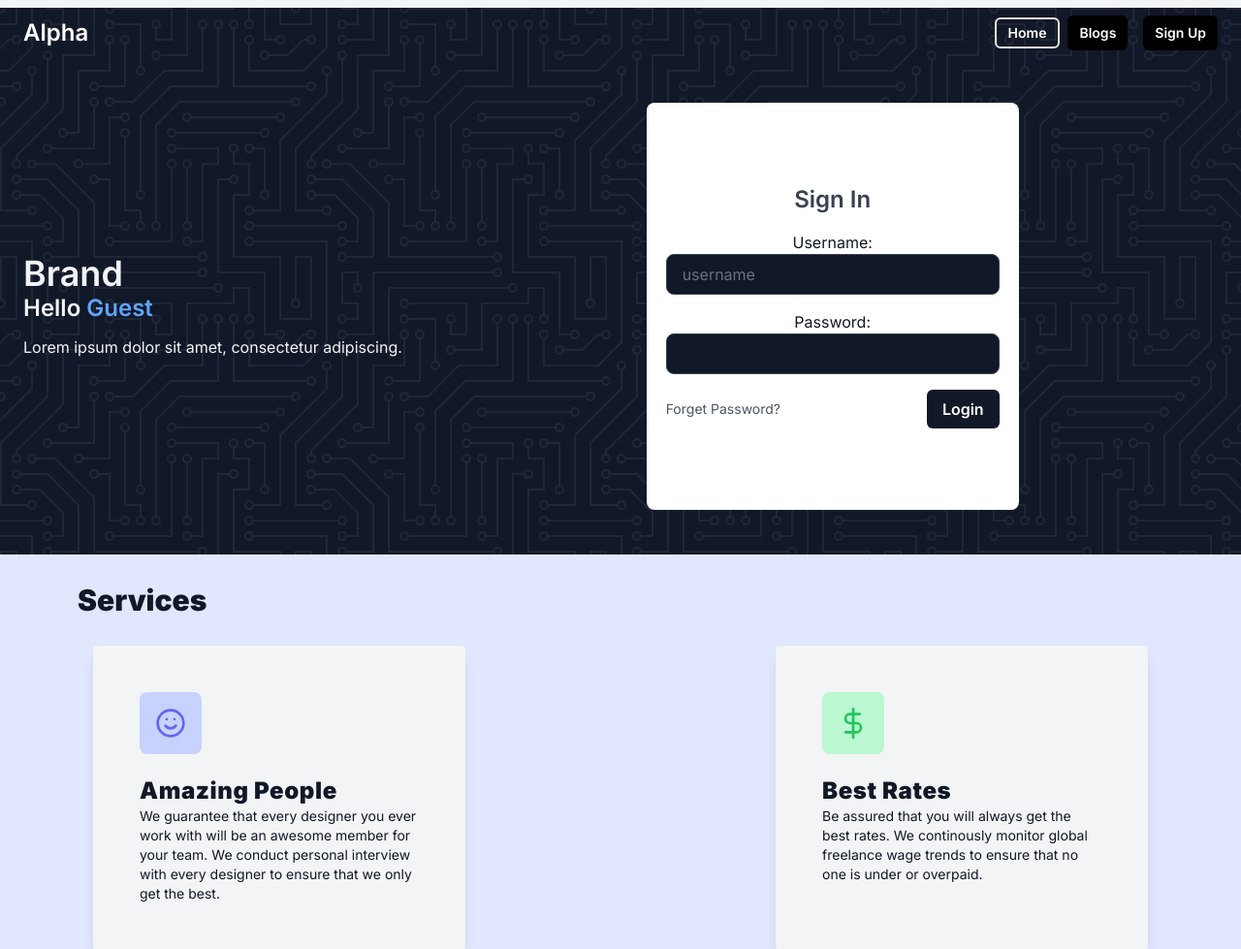
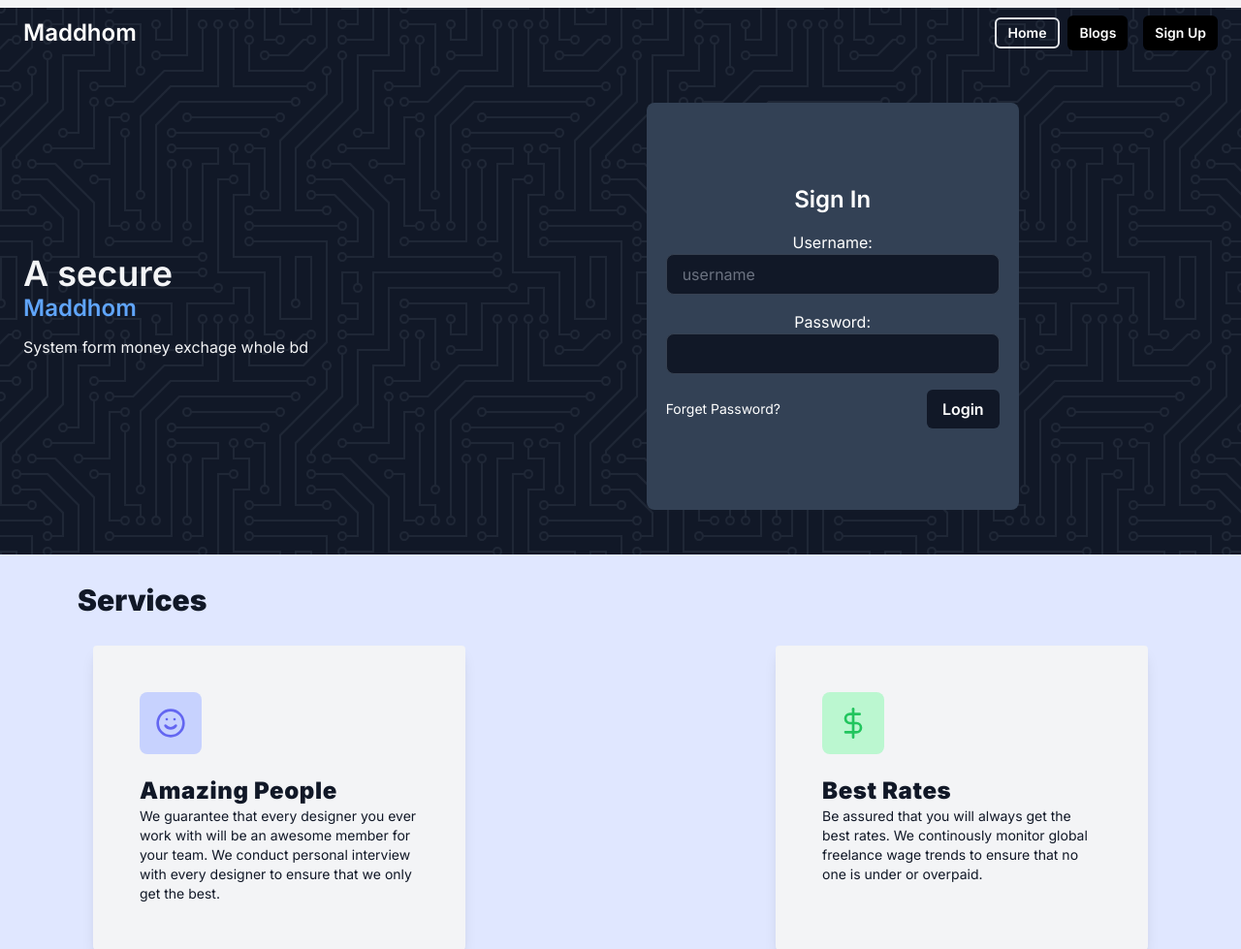
Before and after one commit to Mahabubhasan01/alpha-exchange, a Django app: page / in a window 1280 px wide. Shown: the top 979 px of the page at 97% size. Run offline with Django 4.2, Linux system fonts and the light colour scheme; data comes from the database, SQL or seed files in the repository; both versions use the stored data as it was after the commit; style sheets or scripts are compiled from the project's sources; some libraries are stand-ins or nearby versions.

Commit message:
some issue solved

```diff
--- a/exchange/templates/exchange/customnavbar.html
+++ b/exchange/templates/exchange/customnavbar.html
@@ -18,13 +18,13 @@
         <a
           href="#"
           class="text-2xl font-semibold text-white hover:text-gray-300"
-          >Alpha</a
+          >Maddhom</a
         >
       </div>
 
       <div class="flex items-center mt-2 -mx-2 sm:mt-0">
         <a
-          href="#"
+          href="{% url 'home' %}"
           class="px-3 py-1 text-sm font-semibold text-white transition-colors duration-200 transform border-2 rounded-md hover:bg-gray-700"
           >Home</a
         >
@@ -43,21 +43,21 @@
 
     <div class="flex flex-col items-center py-6 lg:h-[32rem] lg:flex-row">
       <div class="lg:w-1/2">
-        <h2 class="text-4xl font-semibold text-gray-100">Brand</h2>
+        <h2 class="text-4xl font-semibold text-gray-100">A secure</h2>
 
         <h3 class="text-2xl font-semibold text-gray-100">
-          Hello <span class="text-blue-400">Guest</span>
+          <span class="text-blue-400">Maddhom</span>
         </h3>
 
         <p class="mt-3 text-gray-100">
-          Lorem ipsum dolor sit amet, consectetur adipiscing.
+        System form money exchage whole bd
         </p>
       </div>
 
       <div class="flex mt-8 lg:w-1/3 lg:justify-end lg:mt-0">
-        <div class="max-w-sm bg-white rounded-lg dark:bg-gray-800">
+        <div class="max-w-sm text-white bg-slate-700 rounded-lg dark:bg-gray-800">
           <div class="p-5 text-center my-16">
-            <h2 class="text-2xl font-semibold text-gray-700 dark:text-white">
+            <h2 class="text-2xl font-semibold text-white dark:text-white">
               Sign In
             </h2>
 
@@ -69,7 +69,7 @@
               <div class="flex items-center justify-between mt-4">
                 <a
                   href="{% url 'reset_password' %}"
-                  class="text-sm text-gray-600 dark:text-gray-200 hover:underline"
+                  class="text-sm text-white dark:text-gray-200 hover:underline"
                   >Forget Password?</a
                 >
 
--- a/exchange/templates/exchange/home.html
+++ b/exchange/templates/exchange/home.html
@@ -163,17 +163,13 @@
                   src="https://favr-images.s3.us-east-2.amazonaws.com/branding/image.png"
                 />
               </div>
-              <div class="w-full md:w-6/12 px-4 mr-auto ml-auto">
+              <div class="w-full md:w-6/12 px-4 mr-auto ml-auto mt-8">
                 <div class="pt-0 md:pt-32">
                   <h2 class="font-semibold text-4xl text-gray-700">
                     FAVR: Get Your Chores Done
                   </h2>
-                  <p class="mt-4 text-lg leading-relaxed text-gray-600">
-                    Use FAVR to request services like home chores or lawn moving
-                    at your own price, while then having a high school or
-                    college age student complete the job for you.
-                  </p>
-                  <div class="mt-12">
+
+                  <div class="mt-24">
                     <div class="flex flex-wrap">
                       <div class="w-6/12 md:w-5/12 p-1">
                         <a
@@ -181,9 +177,10 @@
                           target="_blank"
                         >
                           <img
-                            src="https://www.askfavr.com/_nuxt/img/08f43be.png"
+                            src="https://i.ibb.co/XFkW3tz/download.jpg
+                            "
                             alt="..."
-                            class="shadow rounded max-w-full h-auto align-middle border-none max-w-xs"
+                            class="shadow   h-20 rounded-2xl align-middle border-none max-w-xs"
                           />
                         </a>
                       </div>
@@ -193,9 +190,9 @@
                           target="_blank"
                         >
                           <img
-                            src="https://askfavr.com/assets/img/download/apple-badge.png"
+                            src="https://i.ibb.co/grqcgwW/download.png"
                             alt="Android app"
-                            class="shadow rounded max-w-full h-auto align-middle border-none max-w-xs"
+                            class="shadow   h-20 rounded-2xl align-middle border-none max-w-xs"
                           />
                         </a>
                       </div>
@@ -217,11 +214,7 @@
                   <h2 class="font-semibold text-4xl text-gray-700">
                     FAVR: Get Your Chores Done
                   </h2>
-                  <p class="mt-4 text-lg leading-relaxed text-gray-600">
-                    Use FAVR to request services like home chores or lawn moving
-                    at your own price, while then having a high school or
-                    college age student complete the job for you.
-                  </p>
+
                   <div class="mt-12">
 
                   </div>
@@ -382,41 +375,29 @@
           <div class="flex flex-wrap">
             <div class="w-full md:w-4/12 px-4">
               <h4 class="text-3xl font-semibold">Download the app</h4>
-              <h5 class="text-lg mt-0 mb-2 text-gray-700">
-                Lorem Ipsum Lorem Ipsum Lorem Ipsum Lorem Ipsum
-              </h5>
-              <div class="flex flex-wrap justify-center">
-                <div class="w-3/12 md:w-4/12 p-1">
+
+              <div class="flex flex-wrap justify-evenly ">
+                <div class="w-1/2 md:w-4/12 p-1">
                   <a
                     href="https://play.google.com/store/apps/details?id=com.favrofficial.favr"
                     target="_blank"
                   >
-                    <img
-                      src="https://askfavr.com/assets/img/download/android-badge.png"
-                      alt="..."
-                      class="shadow rounded max-w-full h-auto align-middle border-none max-w-xs"
-                    />
+                  <img
+                  src="https://i.ibb.co/grqcgwW/download.png"
+                  alt="Android app"
+                  class="shadow   h-20 rounded-2xl align-middle border-none max-w-xs"
+                />
                   </a>
                 </div>
-                <div class="w-3/12 md:w-4/12 p-1">
-                  <a
-                    href="https://itunes.apple.com/us/app/favr-get-things-done/id1449477383?mt=8"
-                    target="_blank"
-                  >
-                    <img
-                      src="https://askfavr.com/assets/img/download/apple-badge.png"
-                      alt="Android app"
-                      class="shadow rounded max-w-full h-auto align-middle border-none max-w-xs"
-                    />
-                  </a>
-                </div>
-                <div class="w-3/12 md:w-4/12 p-1">
+
+                <div class="w-1/2 md:w-4/12 p-1">
                   <a href="https://m.askfavr.com/" target="_blank">
                     <img
-                      src="https://askfavr.com/assets/img/download/pwa-badge.png"
-                      alt="Progressive web app"
-                      class="shadow rounded max-w-full h-auto align-middle border-none max-w-xs"
-                    />
+                            src="https://i.ibb.co/XFkW3tz/download.jpg
+                            "
+                            alt="..."
+                            class="shadow   h-20 rounded-2xl align-middle border-none max-w-xs"
+                          />
                   </a>
                 </div>
               </div>
```
Also changed, not shown: db.sqlite3.
